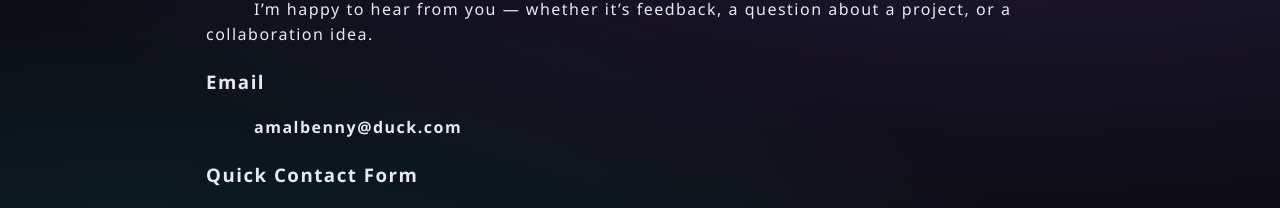
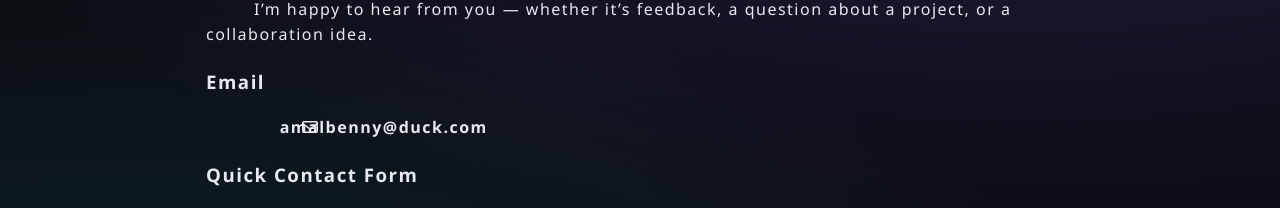
Before and after one commit to amalbenny/amalbenny.github.io, a Jekyll site: the page built from contacts.markdown, in a window 1280 px wide. Shown: the part 246-454 px from the top of the page. Built offline with Jekyll 4.4.1, drawn with Linux system fonts in a browser that asks for light colours; grey boxes are pictures that could not be loaded.

Commit message:
Update email link to include icon

```diff
--- a/contacts.markdown
+++ b/contacts.markdown
@@ -11,7 +11,7 @@ I’m happy to hear from you — whether it’s feedback, a question about a pro
 ### Email
 
 {% if site.email %}
-<a href="mailto:{{ site.email }}">{{ site.email }}</a>
+<a href="mailto:{{ site.email }}"><i class="fa-regular fa-envelope"></i> {{ site.email }}</a>
 {% else %}
 I don't have a public email configured. To add one, open `_config.yml` and add a line like:
 
```
